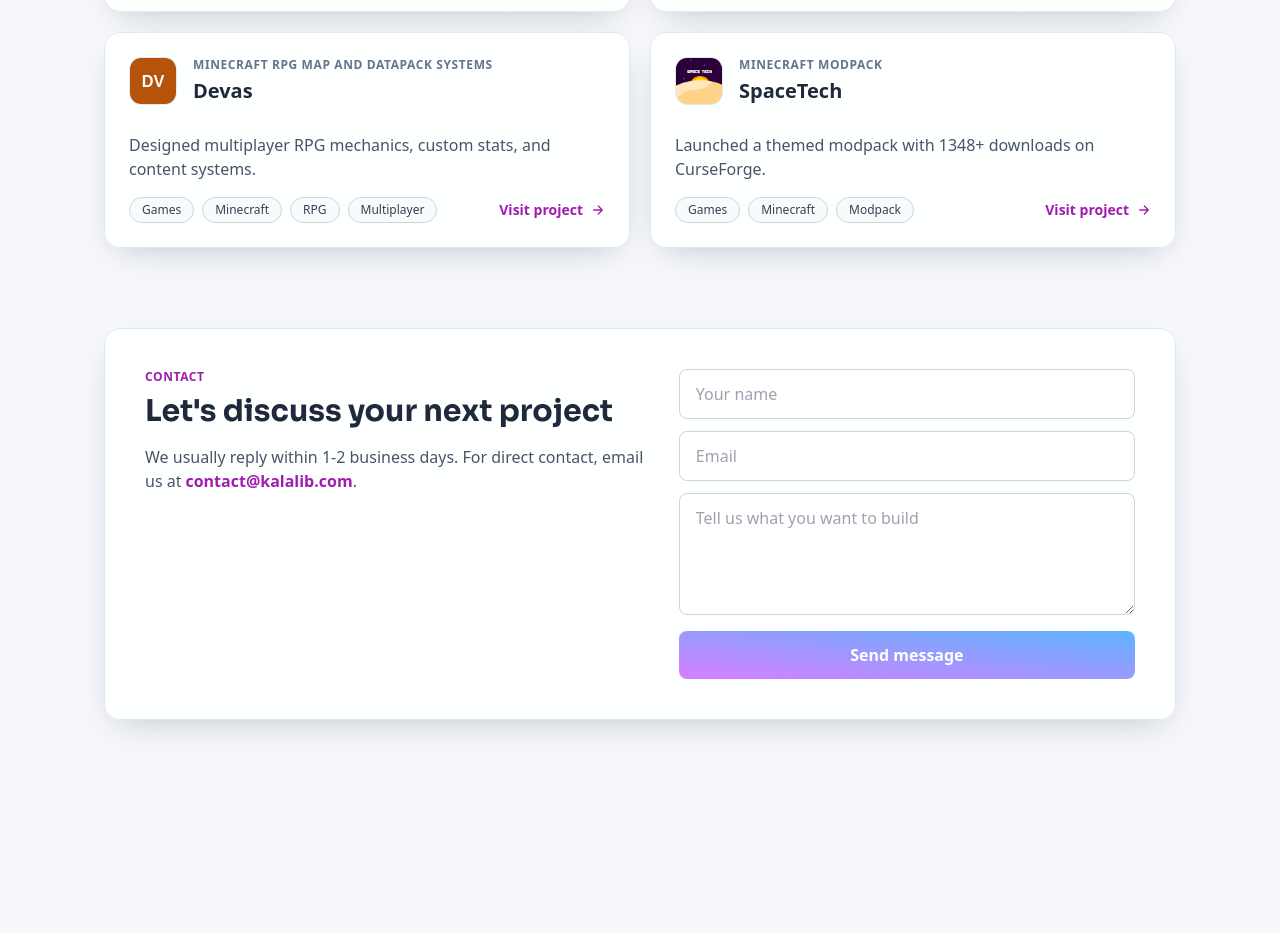
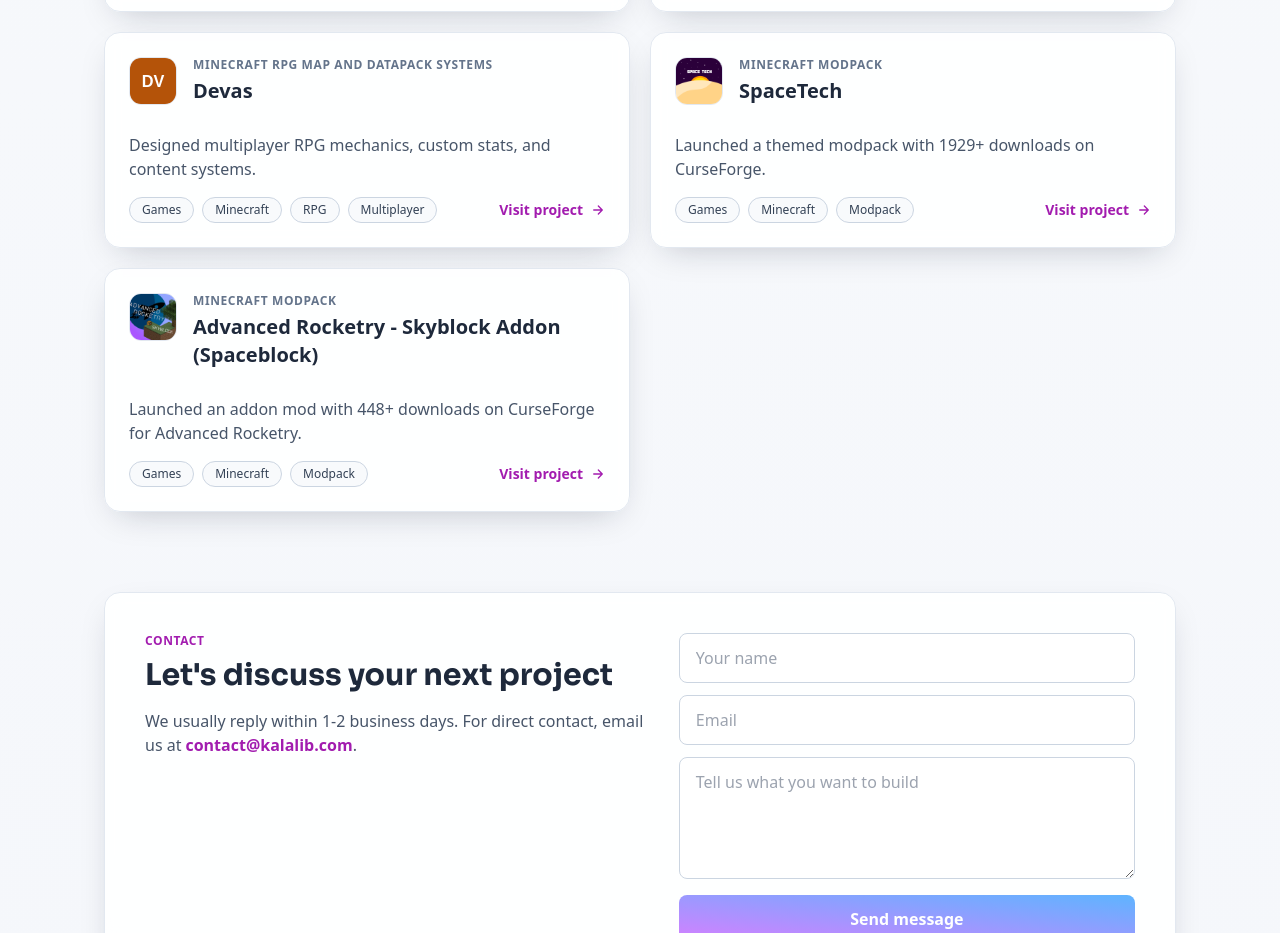
Before and after one commit to Kalalib/kalalib-root-website, a Next.js app: page / in a window 1280 px wide. Shown: the part 1917-2850 px from the top of the page. Before the commit the page ends 2733 px from the top, so only its background shows below. Built offline with nearby package versions, Linux system fonts and the light colour scheme; no server answers.

Commit message:
added adv rocketry skyblock addon

```diff
--- a/app/page.tsx
+++ b/app/page.tsx
@@ -66,9 +66,17 @@
     name: "SpaceTech",
     logo: "/assets/portfolio/spacetech_logo.png",
     stack: "Minecraft modpack",
-    result: "Launched a themed modpack with 1348+ downloads on CurseForge.",
+    result: "Launched a themed modpack with 1929+ downloads on CurseForge.",
     tags: ["Games", "Minecraft", "Modpack"],
     href: "https://www.curseforge.com/minecraft/modpacks/spacetech-space-capsule",
+  },
+  {
+    name: "Advanced Rocketry - Skyblock Addon (Spaceblock)",
+    logo: "/assets/portfolio/advanced_rocketry_skyblock_addon.png",
+    stack: "Minecraft modpack",
+    result: "Launched an addon mod with 448+ downloads on CurseForge for Advanced Rocketry.",
+    tags: ["Games", "Minecraft", "Modpack"],
+    href: "https://www.curseforge.com/minecraft/mc-mods/advanced-rocketry-skyblock-addon-spaceblock",
   },
 ];
 
```
Also changed, not shown: public/assets/portfolio/advanced_rocketry_skyblock_addon.png (added).
